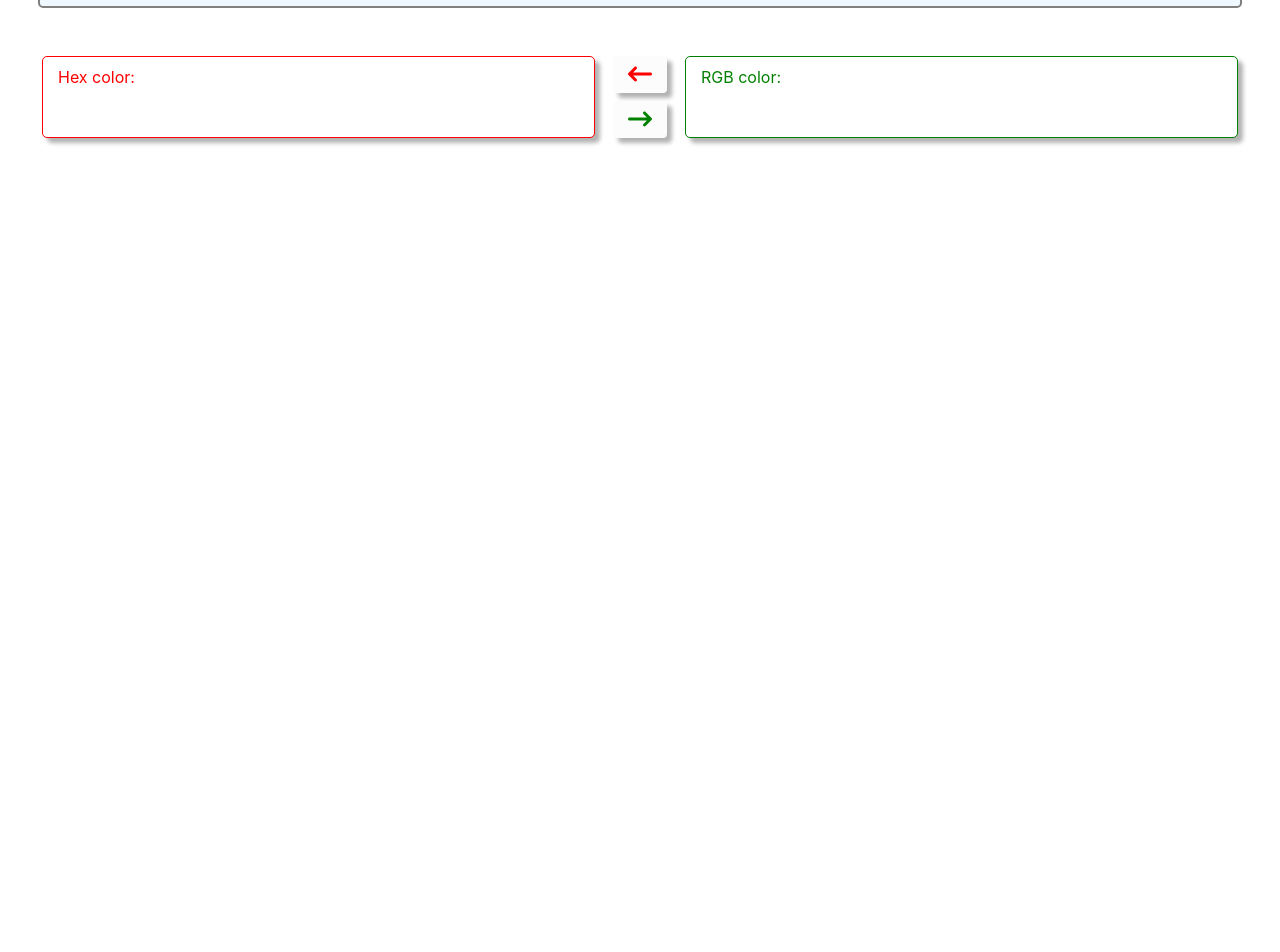
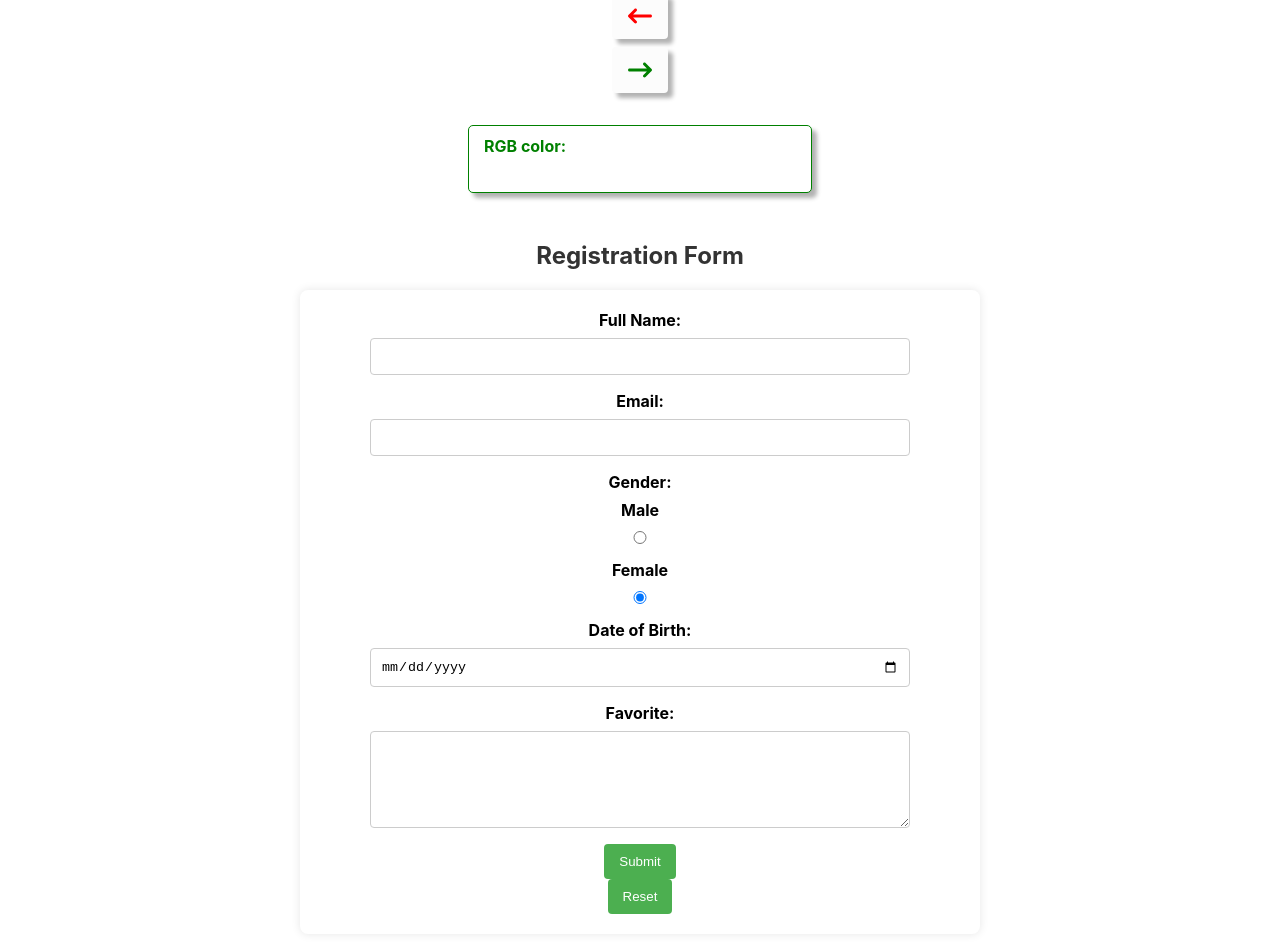
Before and after one commit to Engine194/railway-78-reactjs, a React (Create React App) app in the folder hex-rgb-converter/: page / in a window 1280 px wide. Shown: the part 278-1230 px from the top of the page. Before the commit the page ends 800 px from the top, so only its background shows below. Built offline with nearby package versions, Linux system fonts and the light colour scheme.

Commit message:
add index html-css

```diff
--- a/hex-rgb-converter/src/App.css
+++ b/hex-rgb-converter/src/App.css
@@ -114,3 +114,91 @@
     flex-direction: column;
   }
 }
+
+.App {
+  text-align: center;
+  margin: 20px;
+}
+
+.greeting-heading {
+  font-size: 24px;
+  margin-bottom: 20px;
+}
+
+form {
+  display: flex;
+  flex-direction: column;
+  align-items: center;
+  max-width: 640px;
+  margin: 0 auto;
+  padding: 20px;
+  background-color: #fff;
+  border-radius: 8px;
+  box-shadow: 0 0 10px rgba(0, 0, 0, 0.1);
+}
+
+label {
+  display: block;
+  margin-bottom: 8px;
+  font-weight: bold;
+}
+
+input,
+textarea {
+  width: 100%;
+  padding: 10px;
+  margin-bottom: 16px;
+  box-sizing: border-box;
+  border: 1px solid #ccc;
+  border-radius: 4px;
+}
+
+input[type="radio"] {
+  margin-right: 5px;
+}
+
+input[type="text"],
+input[type="email"],
+input[type="date"],
+textarea {
+  width: calc(100% - 100px); /* Tính toán chiều rộng để giảm padding từ cả hai bên */
+}
+
+button {
+  background-color: #4caf50;
+  color: #fff;
+  padding: 10px 15px;
+  border: none;
+  border-radius: 4px;
+  cursor: pointer;
+}
+
+button[type="reset"] {
+  background-color: #f44336;
+  margin-left: 10px;
+}
+
+.btn-actions {
+  display: flex;
+  justify-content: space-between;
+  margin-bottom: 16px;
+}
+
+.demo-color {
+  width: 100%;
+  height: 50px;
+  margin: 20px 0;
+  border-radius: 4px;
+}
+
+.color-form {
+  display: flex;
+  flex-direction: column;
+  align-items: center;
+}
+
+/* @media (max-width: 600px) {
+  form {
+    max-width: 100%;
+  }
+} */
--- a/hex-rgb-converter/src/App.js
+++ b/hex-rgb-converter/src/App.js
@@ -61,6 +61,37 @@ function App() {
   const hexInputProps = colorPropsMap.get(COLOR_TYPE.HEX);
   const rgbInputProps = colorPropsMap.get(COLOR_TYPE.RGB);
 
+  const [formData, setFormData] = useState({
+    fullName: '',
+    email: '',
+    gender: 'female',
+    dob: '',
+    favorite: ''
+  });
+
+  const handleChange = (e) => {
+    const { name, value } = e.target;
+    setFormData({
+      ...formData,
+      [name]: value
+    });
+  };
+
+  const handleSubmit = (e) => {
+    e.preventDefault();
+    console.log('Form submitted:', formData);
+  };
+
+  const handleReset = () => {
+    setFormData({
+      fullName: '',
+      email: '',
+      gender: 'female',
+      dob: '',
+      favorite: ''
+    });
+  };
+
   return (
     <div className="App">
       <h1 className="greeting-heading">Welcome to Hex-RGB Converter</h1>
@@ -88,6 +119,74 @@ function App() {
         </div>
         <ColorInput {...rgbInputProps} />
       </div>
+      <h1 className="greeting-heading">Registration Form</h1>
+      <form onSubmit={handleSubmit}>
+        <label htmlFor="fullName">Full Name:</label>
+        <input
+          type="text"
+          id="fullName"
+          name="fullName"
+          value={formData.fullName}
+          onChange={handleChange}
+          required
+        />
+
+        <label htmlFor="email">Email:</label>
+        <input
+          type="email"
+          id="email"
+          name="email"
+          value={formData.email}
+          onChange={handleChange}
+          required
+        />
+
+        <label>Gender:</label>
+        <label htmlFor="male">Male</label>
+        <input
+          type="radio"
+          id="male"
+          name="gender"
+          value="male"
+          checked={formData.gender === 'male'}
+          onChange={handleChange}
+        />
+
+        <label htmlFor="female">Female</label>
+        <input
+          type="radio"
+          id="female"
+          name="gender"
+          value="female"
+          checked={formData.gender === 'female'}
+          onChange={handleChange}
+        />
+
+        <label htmlFor="dob">Date of Birth:</label>
+        <input
+          type="date"
+          id="dob"
+          name="dob"
+          value={formData.dob}
+          onChange={handleChange}
+          required
+        />
+
+        <label htmlFor="favorite">Favorite:</label>
+        <textarea
+          id="favorite"
+          name="favorite"
+          rows="5"
+          value={formData.favorite}
+          onChange={handleChange}
+          required
+        ></textarea>
+
+        <button type="submit">Submit</button>
+        <button type="button" onClick={handleReset}>
+          Reset
+        </button>
+      </form>
     </div>
   );
 }
```
Also changed, not shown: 1 other file (tests, documents, lock files or other folders).
